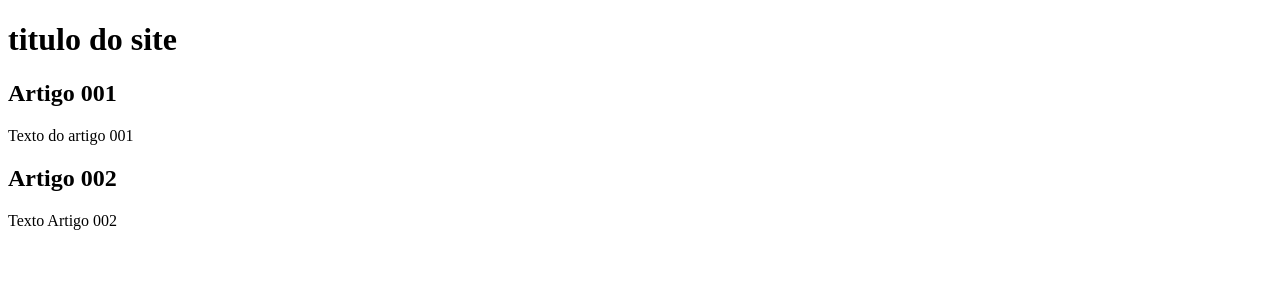
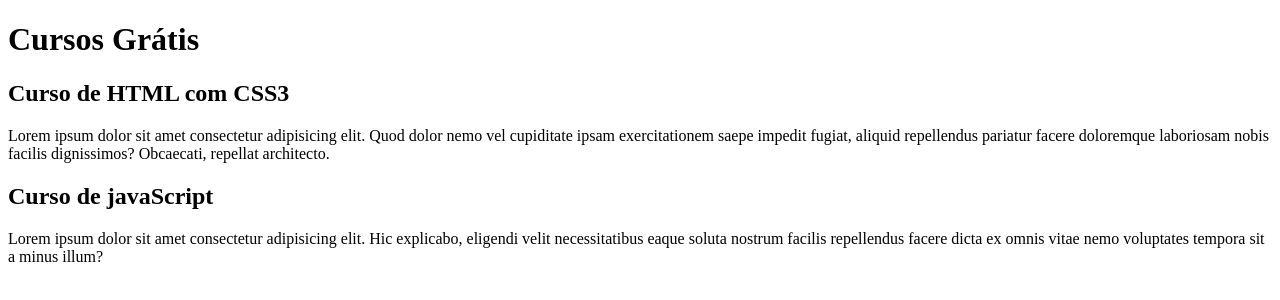
Before and after one commit to leh30/projeto-site, a plain HTML site: page index.html in a window 1280 px wide. Drawn offline with Linux system fonts and the light colour scheme.

Commit message:
comecei a escrever conteúdo

```diff
--- a/index.html
+++ b/index.html
@@ -3,20 +3,20 @@
 <head>
     <meta charset="UTF-8">
     <meta name="viewport" content="width=device-width, initial-scale=1.0">
-    <title>titulo do site</title>
+    <title>Titulo do Site</title>
 </head>
 <body>
     <main>
         <header>
-            <h1>titulo do site</h1>
+            <h1>Cursos Grátis</h1>
         </header>
         <article>
-            <h2>Artigo 001</h2>
-            <p>Texto do artigo 001</p>
+            <h2>Curso de HTML com CSS3</h2>
+            <p>Lorem ipsum dolor sit amet consectetur adipisicing elit. Quod dolor nemo vel cupiditate ipsam exercitationem saepe impedit fugiat, aliquid repellendus pariatur facere doloremque laboriosam nobis facilis dignissimos? Obcaecati, repellat architecto.</p>
         </article>
         <article>
-            <h2>Artigo 002</h2>
-            <p>Texto Artigo 002</p>
+            <h2>Curso de javaScript</h2>
+            <p>Lorem ipsum dolor sit amet consectetur adipisicing elit. Hic explicabo, eligendi velit necessitatibus eaque soluta nostrum facilis repellendus facere dicta ex omnis vitae nemo voluptates tempora sit a minus illum?</p>
         </article>
     </main>
 </body>
```
